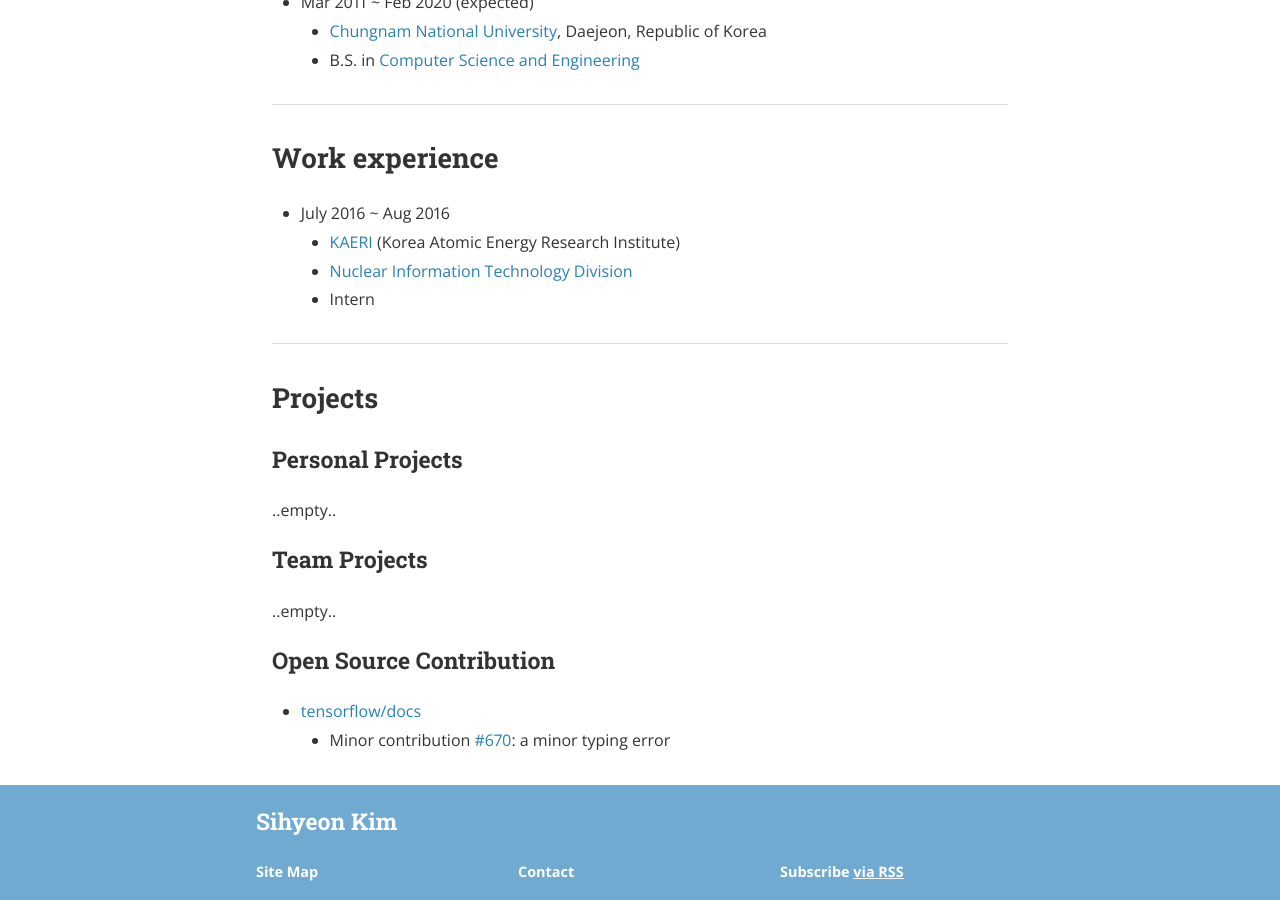
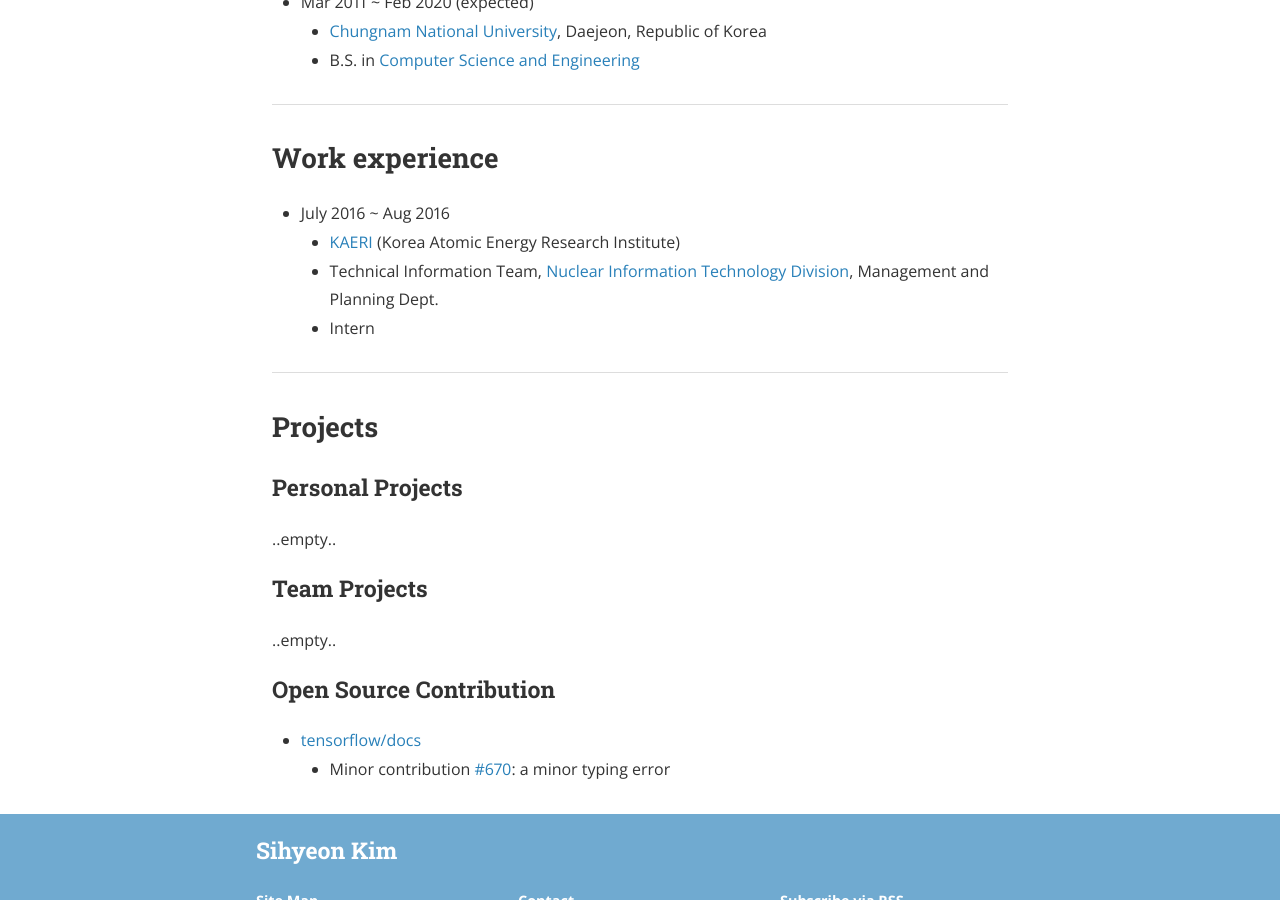
Before and after one commit to sihyeon-kim/sihyeon-kim.github.io, a Jekyll site: the page built from about.md, in a window 1280 px wide and 900 px high, scrolled down 809 px. Built offline with Jekyll 4.4.1, drawn with Linux system fonts in a browser that asks for light colours; nearby versions of some CDN libraries.

Commit message:
Update about.md

```diff
--- a/about.md
+++ b/about.md
@@ -22,7 +22,7 @@ permalink: /about/
 ## Work experience
 - July 2016 ~ Aug 2016
   - [KAERI](https://www.kaeri.re.kr/eng/) (Korea Atomic Energy Research Institute)
-  - [Nuclear Information Technology Division](https://www.kaeri.re.kr/eng/board?menuId=MENU00711#)
+  - Technical Information Team, [Nuclear Information Technology Division](https://www.kaeri.re.kr/eng/board?menuId=MENU00711#), Management and Planning Dept.
   - Intern
 
 ---
```
